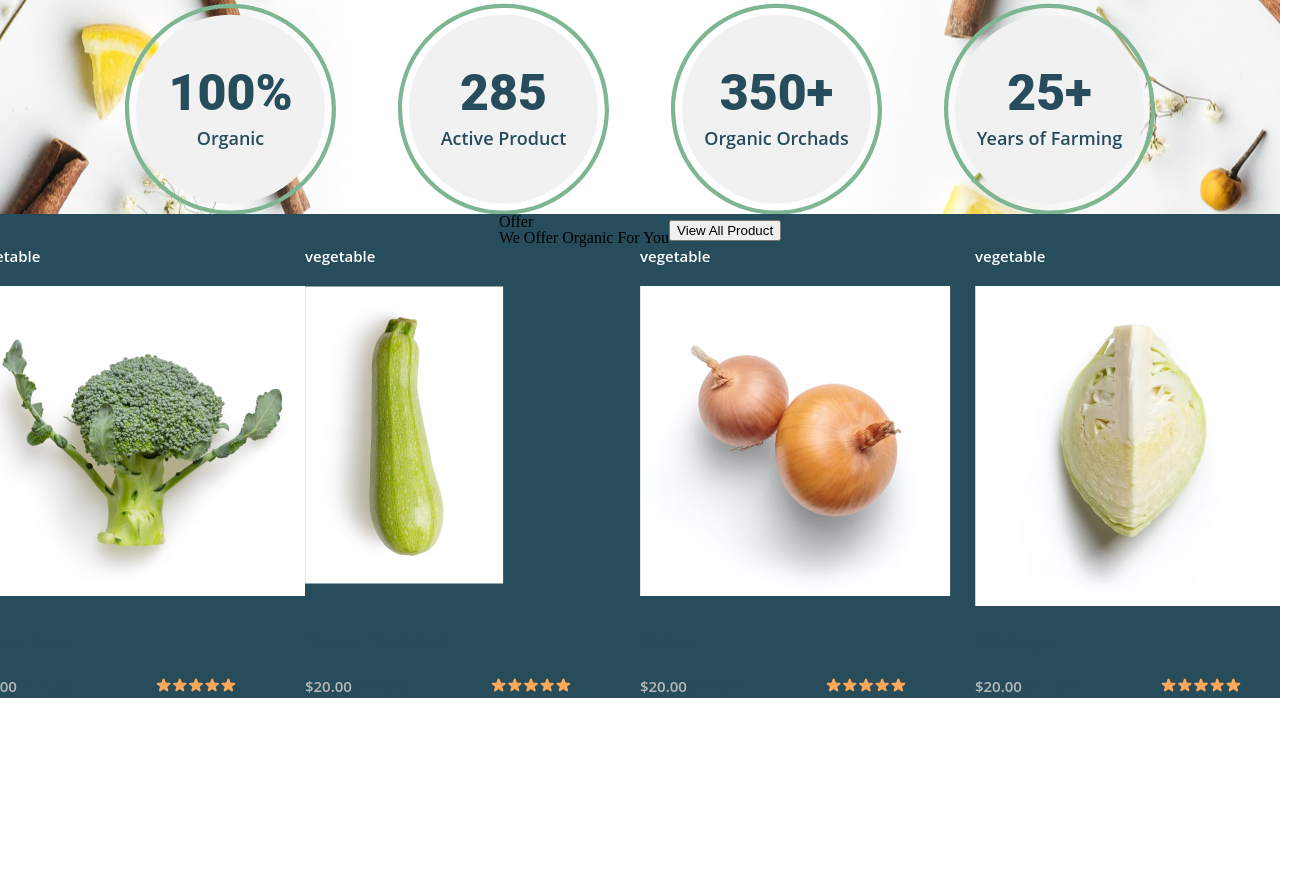
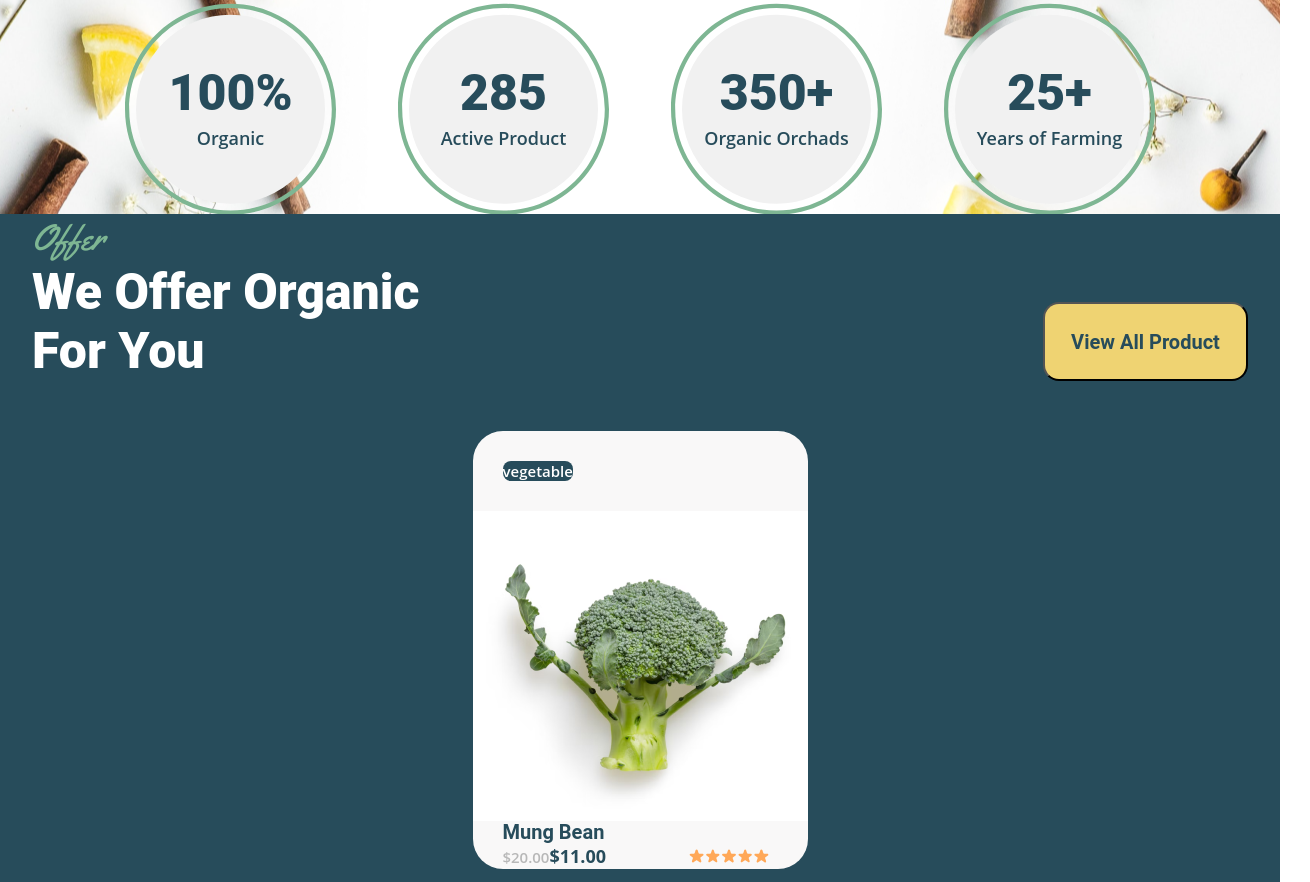
Before and after one commit to Nanaotiashvili/finalyproect, a plain HTML site: page index.html in a window 1280 px wide. Shown: the part 4918-5800 px from the top of the page, 1310 px wide, since content can reach past the window. Before the commit the page ends 5616 px from the top, so only its background shows below. Drawn offline with Linux system fonts and the light colour scheme.

Commit message:
s-5
end s-5

```diff
--- a/scss/_mixins.scss
+++ b/scss/_mixins.scss
@@ -39,6 +39,7 @@
     font-weight: 400;
     line-height: normal;
     @media (max-width:900px) {font-size: 20px;}
+    @media (max-width:650px) {font-size: 10px;}
 }
 @mixin box2 {
     width: 582.244px;
--- a/scss/style/_section1.scss
+++ b/scss/style/_section1.scss
@@ -10,8 +10,9 @@
         padding-top: 247px;
         padding-bottom: 150px;
         @media (max-width:1100px) {width:90%};
-        @media (max-width:900px) {width:80%}
-        @media (max-width:550px) {margin-left:80px;}
+        @media (max-width:900px) {width:80%};
+        @media (max-width:1150px) {margin:0 };
+        //@media (max-width:550px) {margin-left:80px;}
         h2 {
             @include fontnaturals;
             color: #68A47F;
@@ -56,7 +57,8 @@
     @include mycontainer;
     @include myflex(row, center);
     @media (max-width: 1000px) {flex-direction: column};
-    @media (max-width:815px) {margin:auto};
+    @media (max-width:815px) {margin:0};
+    @media (max-width:500px) {padding: 50px 100px};
     padding: 150px 250px;
     gap: 36px;
     .natural {
@@ -120,6 +122,7 @@
         @include mycontainer;
         @include myflex;
         @media (max-width:900px) {flex-direction: column;}
+        @media (max-width:650px){margin:0};
         .citrus {
             display: flex;
             width: 858px;
@@ -230,6 +233,7 @@
         gap:40px;
         margin: 165px auto;
         @media (max-width:850px){margin: 50px auto};
+        @media (max-width:650px){margin: 50px 0};
         .text4 {
             text-align: center, center;
             h2 {
@@ -261,7 +265,7 @@
                 max-height: 483px;
                 border-radius: 30px;
                 //background-color: #F9F8F8;
-                ;
+                @media (max-width:800px) {flex-direction:column; justify-content: center; align-items: center; wrap:wrap;}
                 .box3 {
                     //width: Hug (96px);
                     //height: Hug (31px);
@@ -358,12 +362,13 @@
         @include myflex (column, center, center);
         max-width: 1,108px;
         @media (max-width:1150px) {margin: 0 auto};
-        @media (max-width:815px) {width:500px};
+        @media (max-width:815px) {max-width:500px};
         .test {
             @include myflex (column, center, center);
             gap: 60px;
             margin: auto 164px 204px 164px;
-            @media (max-width:815px) {margin:auto};
+            @media (max-width:815px) {margin:0};
+
             .text5{
                 @include myflex (column, center, center);
                 h2 {
@@ -375,8 +380,8 @@
                     // left: 319.5px;
                 }
                 h1 {
-                    width: 633px;
-                    height: 59px;
+                    max-width: 633px;
+                    max-height: 59px;
                     top: 57px;
                     left: 73.5px;
                     font-family: Roboto;
@@ -440,13 +445,15 @@
             @include myflex (row, space-evenly);
             gap:62px;
             @media (max-width:1055px) {gap:10px};
+            @media (max-width:600px){flex-direction: column; wrap:wrap}
 
             .circle {
                 background-image: url(../images/circle.svg);
                 width: 211px;
                 height: 211px;
                 @include myflex (column, center, center);
-                @media (max-width:930px) {background-size: 80% 80%; background-repeat: no-repeat; background-position: center center; width:130px; height:130px;}
+                @media (max-width:930px) {background-size: 80% 80%; background-repeat: no-repeat; background-position: center center; width:130px; height:130px;};
+                //@media (max-width:600px) {background-size: 70% 70%; background-repeat: no-repeat; background-position: center center; width:100px; height:100px;};
                 h1 {
                     font-family: Roboto;
                     font-size: 50px;
@@ -455,7 +462,8 @@
                     letter-spacing: 0em;
                     text-align: center;
                     color: #274C5B;
-                    @media (max-width:930px) {font-size: 25px}
+                    @media (max-width:930px) {font-size: 25px};
+                    @media (max-width:600px) {font-size: 15px};
                 }
                 h4 {
                     font-family: Open Sans;
--- a/scss/style/_section5.scss
+++ b/scss/style/_section5.scss
@@ -4,19 +4,66 @@
     .container5 {
         @include mycontainer;
         @include myflex (column, center);
+        gap:50px;
+        @media (max-width:650px) {margin:0};
         .offer {
-            @include myflex;
+            @include myflex(row,space-between,flex-end);
+            gap: 560px;
+            @media (max-width:1015px) {gap:300px};
+            @media (max-width:900px) {gap:200px};
+            @media (max-width:650px) {gap:100px};
+
+            .text6 {
+                h2 {
+                    @include fontnaturals;
+                    color: #7EB693;
+                }
+                h1 {font-family: Roboto;
+                    font-size: 50px;
+                    font-weight: 800;
+                    line-height: 59px;
+                    letter-spacing: 0em;
+                    text-align: left;
+                    color: #FFFFFF;
+                    @media (max-width:1015px) {font-size: 30px;};
+                    @media (max-width:900px) {font-size: 20px;};
+                    @media (max-width:650px) {font-size: 10px;};
+                }
+            }
+            input[type="submit"] {
+                display: flex;
+                width: 256px;
+                height: 79px;
+                padding: 28px, 399px, 28px, 39px;
+                flex-direction: column;
+                justify-content: center;
+                align-items: center;
+                gap: 10px;
+                border-radius: 16px;
+                background-color: #EFD372;
+                color:#274C5B;
+                font-family: Roboto;
+                font-size: 20px;
+                font-style: normal;
+                font-weight: 700;
+                line-height: normal;
+                &:hover {
+                    background-color: orange;
+                @media (max-width:1100px) {width: 80%;};
+                @media (max-width:900px) {width: 70%;}
+                }
+            }
         }
         .fourcard{
             @include myflex;
+            gap:20px;
+            @media (max-width:1350px) {flex-direction: column; justify-content:center};
             .card4 {
                 @include myflex (column, flex-start, flex-start);
-                gap:20px;
                 max-width: 335px;
                 max-height: 483px;
                 border-radius: 30px;
-                //background-color: #F9F8F8;
-                ;
+                background-color: #F9F8F8;
                 .box4 {
                     //width: Hug (96px);
                     //height: Hug (31px);
@@ -26,6 +73,7 @@
                     border-radius: 8px;
                     gap: 10px;
                     background-color: #274C5B;
+                    margin: 30px;
                     h4 {
                         font-family: Open Sans;
                         font-size: 15px;
@@ -38,8 +86,12 @@
 
                 }
                 .imgresp {
-                    width: 335.23px;
-                    height: 324px;
+                    width: 310px;
+                    height:310px;
+                    display: block;
+                    margin-right: auto;
+                    margin-right: auto;
+                    width: 50%;
                 }
                 h3 {
                     font-family: Roboto;
@@ -49,10 +101,12 @@
                     letter-spacing: 0em;
                     text-align: center;
                     color:#274C5B;
+                    margin-left: 30px;
                 }
                 .price {
                     @include myflex;
                     gap:81px;
+                    margin-left: 30px;
                     .pr1 {
                         @include myflex (row,flex-start);
                         h5 {
@@ -75,9 +129,7 @@
                         }
                     }
                 }
-
             }
-
         }
     }
 }
```
Also changed, not shown: css/global.css, 1 other file.
